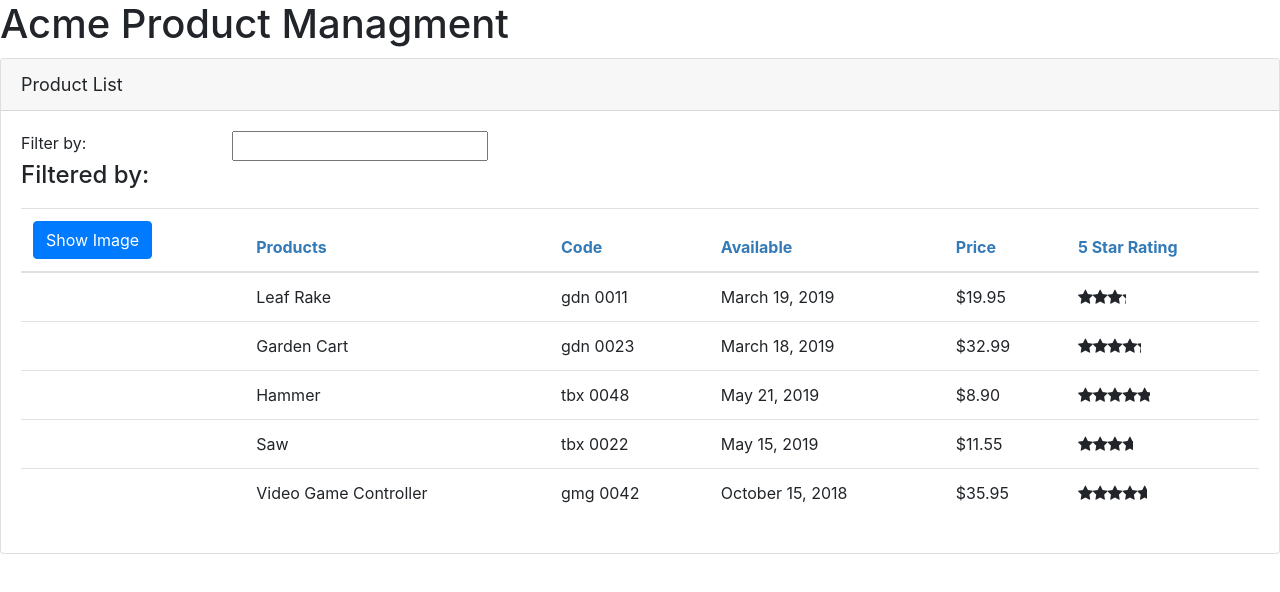
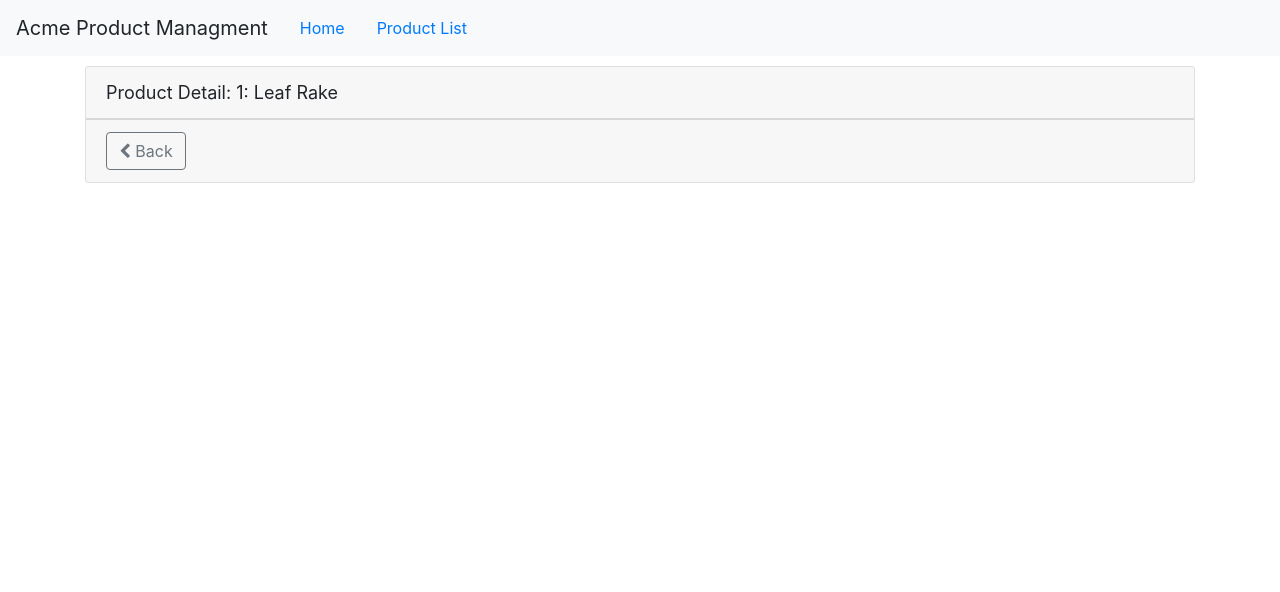
Before and after one commit to webkidt/pluralsight-ng-apm, an Angular app: page /products/1 in a window 1280 px wide. Shown: the top 592 px of the page. Built offline with nearby package versions, Linux system fonts and the light colour scheme.

Commit message:
Navigation and Routing

```diff
--- a/src/app/app.component.ts
+++ b/src/app/app.component.ts
@@ -3,9 +3,15 @@
 @Component({
     selector: 'pm-root',
     template: `
-        <div>
-            <h1>{{ pageTitle }}</h1>
-            <pm-products></pm-products>
+        <nav class="navbar navbar-expand navbar-light bg-light">
+            <a class="navbar-brand">{{ pageTitle }}</a>
+            <ul class="nav nav-pills">
+                <li><a class="nav-link" [routerLink]="['/welcome']">Home</a></li>
+                <li><a class="nav-link" [routerLink]="['/products']">Product List</a></li>
+            </ul>
+        </nav>
+        <div class="container">
+            <router-outlet></router-outlet>
         </div>
     `
 })
--- a/src/app/app.module.ts
+++ b/src/app/app.module.ts
@@ -2,12 +2,15 @@
 import { NgModule } from '@angular/core';
 import { FormsModule } from '@angular/forms';
 import { HttpClientModule } from '@angular/common/http';
+import { RouterModule } from '@angular/router';
 
 import { AppComponent } from './app.component';
 import { WelcomeComponent } from './home/welcome.component';
 import { ProductListComponent } from './products/product-list.component';
 import { ConvertToSpacesPipe } from './shared/convert-to-spaces.pipe';
 import { StarComponent } from './shared/star.component';
+import { ProductDetailComponent } from './products/product-detail.component';
+import { ProductDetailGuard } from './products/product-detail.guard';
 
 @NgModule({
     declarations: [
@@ -15,12 +18,24 @@
         WelcomeComponent,
         ProductListComponent,
         StarComponent,
-        ConvertToSpacesPipe
+        ProductDetailComponent,
+        ConvertToSpacesPipe,
     ],
     imports: [
         BrowserModule,
         FormsModule,
-        HttpClientModule
+        HttpClientModule,
+        RouterModule.forRoot([
+            { path: 'products', component: ProductListComponent },
+            {
+                path: 'products/:id',
+                canActivate: [ProductDetailGuard],
+                component: ProductDetailComponent
+            },
+            { path: 'welcome', component: WelcomeComponent },
+            { path: '', redirectTo: 'welcome', pathMatch: 'full' },
+            { path: '**', redirectTo: 'welcome', pathMatch: 'full' }
+        ])
     ],
     providers: [],
     bootstrap: [AppComponent]
--- /dev/null
+++ b/src/app/products/product-detail.component.html
@@ -0,0 +1,13 @@
+<div class="card"
+     *ngIf="product">
+    <div class="card-header">
+        {{ pageTitle + ': ' + product.productName }}
+    </div>
+    <div class="card-footer">
+        <button class="btn btn-outline-secondary"
+                (click)="onBack()"
+                style="width: 80px">
+            <i class="fa fa-chevron-left"></i> Back
+        </button>
+    </div>
+</div>
--- /dev/null
+++ b/src/app/products/product-detail.component.ts
@@ -0,0 +1,37 @@
+import { Component, OnInit } from '@angular/core';
+import { ActivatedRoute, Router } from '@angular/router';
+
+import { IProduct } from './product';
+
+@Component({
+    templateUrl: './product-detail.component.html',
+    styleUrls: ['./product-detail.component.css']
+})
+export class ProductDetailComponent implements OnInit {
+    pageTitle = 'Product Detail';
+    product: IProduct;
+
+    constructor(
+        private route: ActivatedRoute,
+        private router: Router) { }
+
+    ngOnInit() {
+        const id = +this.route.snapshot.paramMap.get('id');
+        this.pageTitle += `: ${id}`;
+        this.product = {
+            productId: id,
+            productName: 'Leaf Rake',
+            productCode: 'GDN-0011',
+            releaseDate: 'March 19, 2019',
+            description: 'Leaf rake with 48-inch wooden handle.',
+            price: 19.95,
+            starRating: 3.2,
+            imageUrl: 'assets/images/leaf_rake.png'
+        };
+    }
+
+    onBack(): void {
+        this.router.navigate(['/products']);
+    }
+
+}
--- /dev/null
+++ b/src/app/products/product-detail.guard.ts
@@ -0,0 +1,23 @@
+import { Injectable } from '@angular/core';
+import { CanActivate, ActivatedRouteSnapshot, RouterStateSnapshot, UrlTree, Router } from '@angular/router';
+import { Observable } from 'rxjs';
+
+@Injectable({
+    providedIn: 'root'
+})
+export class ProductDetailGuard implements CanActivate {
+
+    constructor(private router: Router) { }
+
+    canActivate(
+        next: ActivatedRouteSnapshot,
+        state: RouterStateSnapshot): Observable<boolean | UrlTree> | Promise<boolean | UrlTree> | boolean | UrlTree {
+        const id = +next.url[1].path;
+        if (isNaN(id) || id < 1) {
+            alert('Invalid product Id');
+            this.router.navigate(['/products']);
+            return false;
+        }
+        return true;
+    }
+}
--- a/src/app/products/product-list.component.html
+++ b/src/app/products/product-list.component.html
@@ -42,7 +42,11 @@
                                  [style.width.px]="imageWidth"
                                  [style.margin.px]="imageMargin">
                         </td>
-                        <td>{{ product.productName }}</td>
+                        <td>
+                            <a [routerLink]="['/products', product.productId]">
+                                {{ product.productName }}
+                            </a>
+                        </td>
                         <td>{{ product.productCode | lowercase | convertToSpaces:'-' }}</td>
                         <td>{{ product.releaseDate }}</td>
                         <td>{{ product.price | currency:'USD':'symbol':'1.2-2' }}</td>
--- a/src/app/products/product-list.component.ts
+++ b/src/app/products/product-list.component.ts
@@ -3,7 +3,6 @@
 import { ProductService } from './product.service';
 
 @Component({
-    selector: 'pm-products',
     templateUrl: './product-list.component.html',
     styleUrls: ['./product-list.component.css']
 })
```
Also changed, not shown: src/app/products/product-detail.component.css (added), 2 other files (tests, documents, lock files or other folders).
